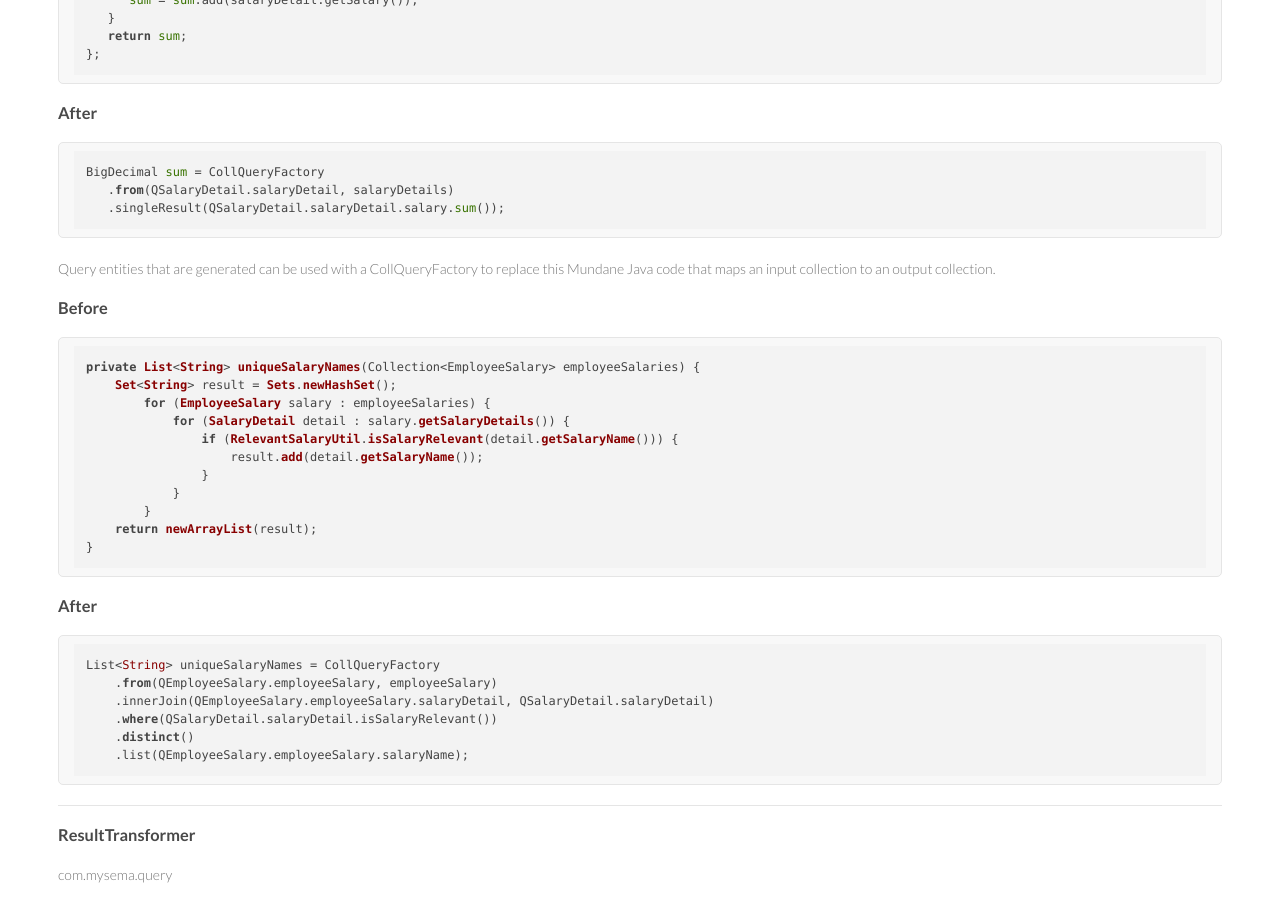
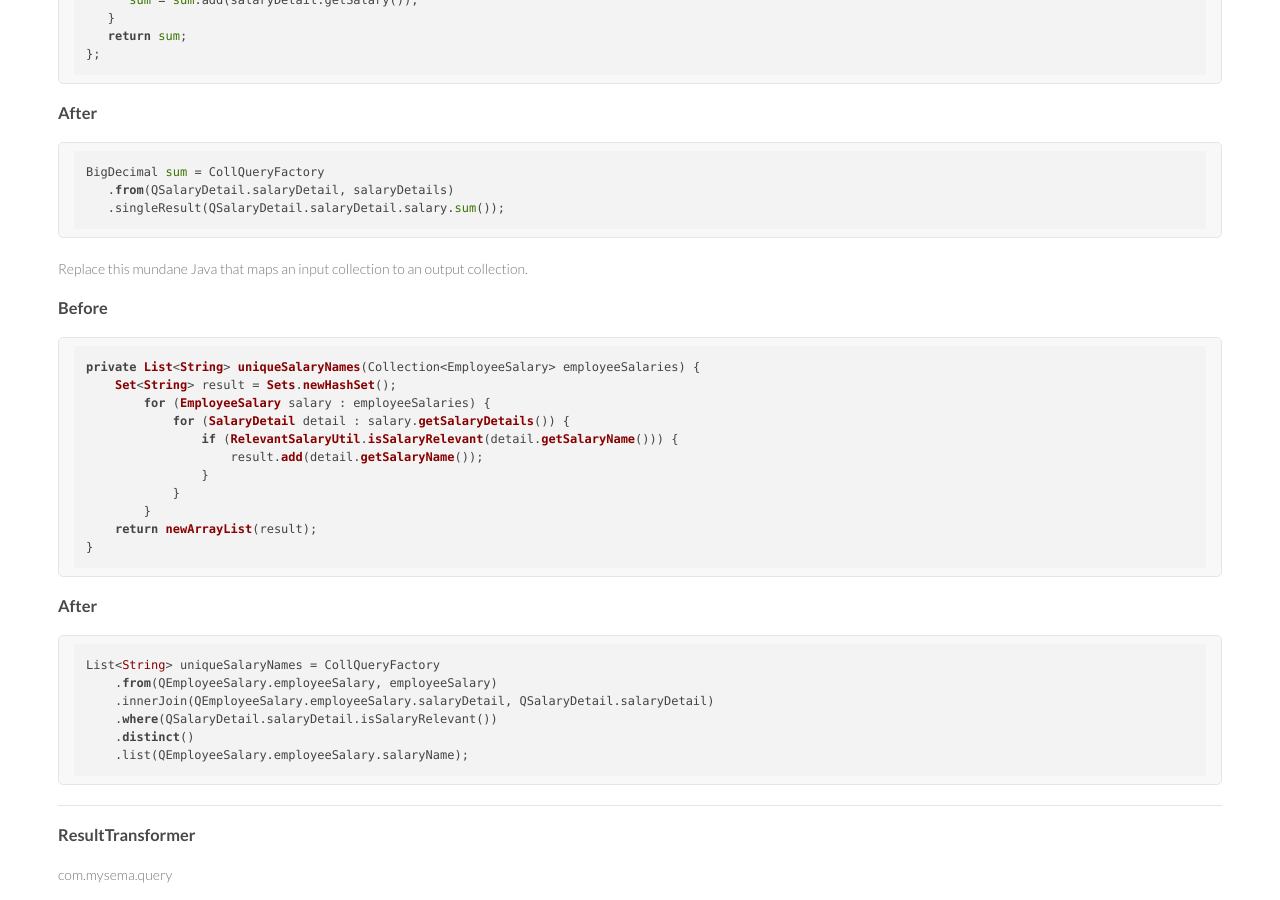
Before and after one commit to griffio/griffio.github.io, a Jekyll site: the page built from _posts/2014-09-01-querydsl-maturity-model.md, in a window 1280 px wide and 900 px high, scrolled down 1655 px. Built offline with Jekyll 4.4.1, drawn with Linux system fonts in a browser that asks for light colours; nearby versions of some CDN libraries.

Commit message:
Update 2014-09-01-querydsl-maturity-model.md

```diff
--- a/_posts/2014-09-01-querydsl-maturity-model.md
+++ b/_posts/2014-09-01-querydsl-maturity-model.md
@@ -103,7 +103,7 @@ BigDecimal sum = CollQueryFactory
    .singleResult(QSalaryDetail.salaryDetail.salary.sum());
 ~~~
 
-Query entities that are generated can be used with a CollQueryFactory to replace this Mundane Java code that maps an input collection to an output collection.
+Replace this mundane Java that maps an input collection to an output collection.
 
 ### Before
 
```
